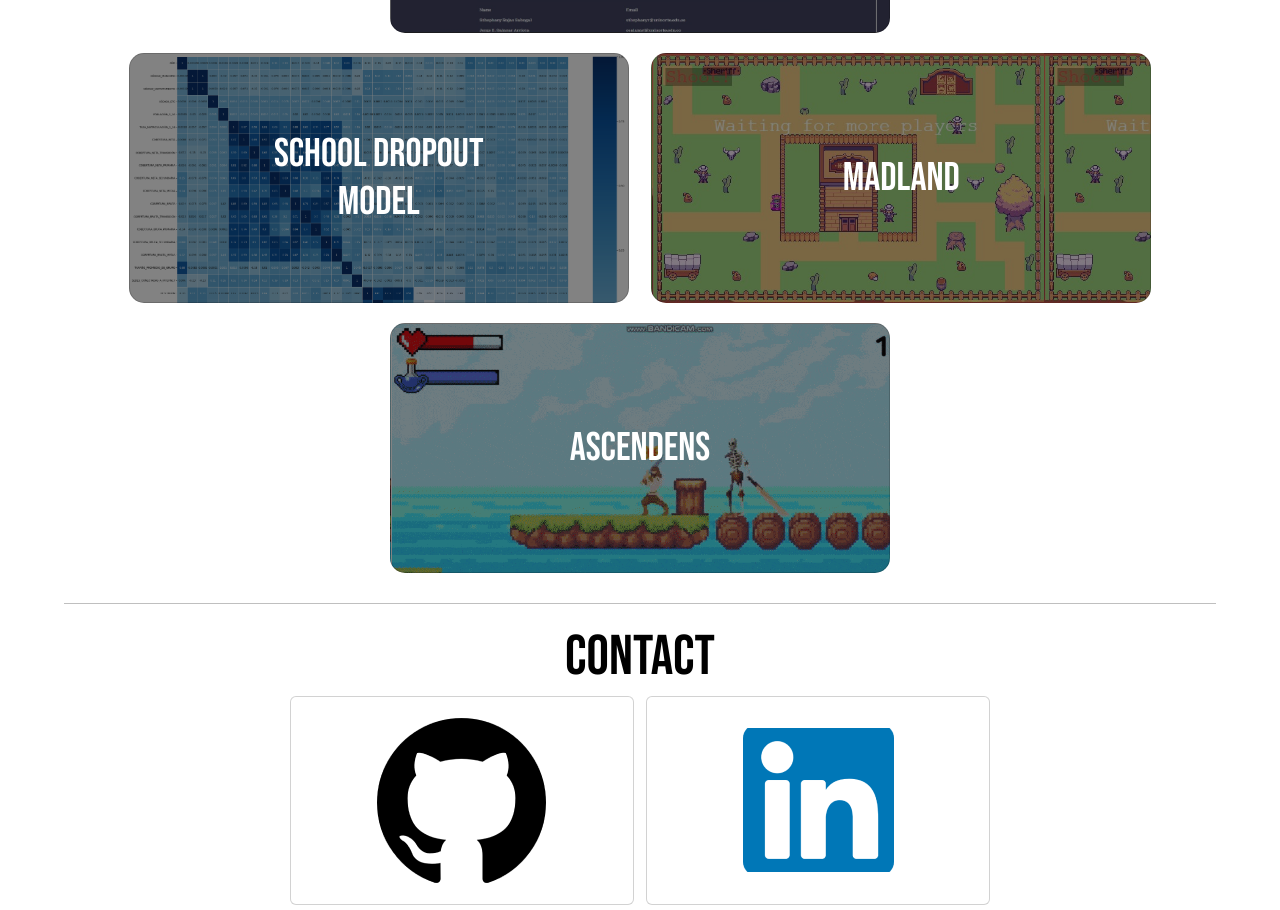
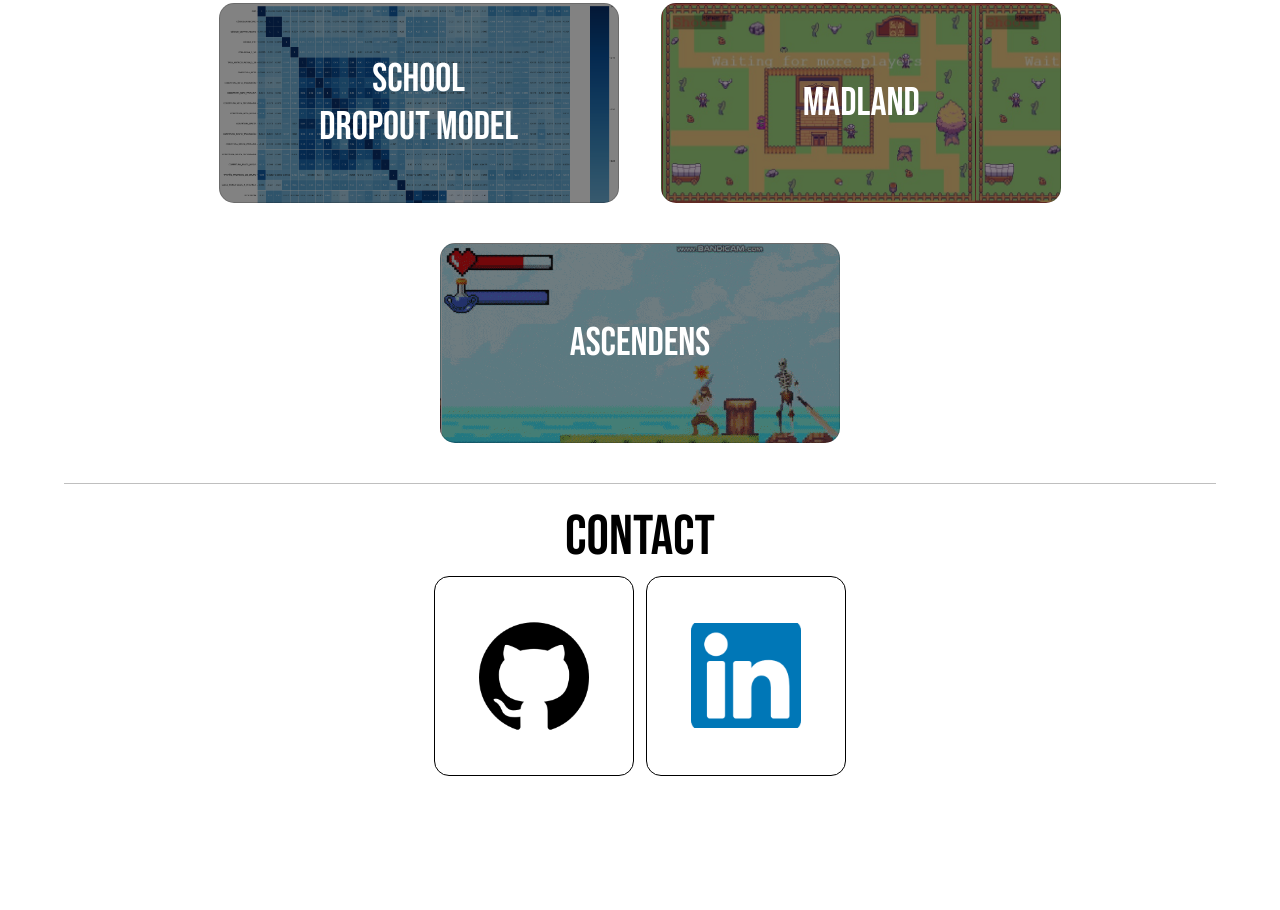
Before and after one commit to CamiloSinningUN/myPage, a plain HTML site: page index.html in a window 1280 px wide. Shown: the part 2615-3525 px from the top of the page. After the commit the page ends 3396 px from the top, so only its background shows below. Drawn offline with nearby package versions, Linux system fonts and the light colour scheme.

Commit message:
Image size chanegs

```diff
--- a/public/styles/style.css
+++ b/public/styles/style.css
@@ -49,12 +49,14 @@ hr {
 
 .contact .card {
   display: inline-block;
-  width: 344px;
-  height: 209px;
+  width: 200px;
+  height: 200px;
   text-align: center;
   vertical-align: middle;
   margin: 5px 5px;
   position: relative;
+  border-radius: 15px;
+  border: solid #000000 1px;
 }
 
 /* .contact .card .card-body{
@@ -63,7 +65,7 @@ hr {
 .contact .card .card-body img {
   max-height: 100%;
   max-width: 100%;
-  width: auto;
+  width: 110px;
   height: auto;
   position: absolute;
   top: 0;
@@ -82,11 +84,11 @@ hr {
   display: inline-block;
   max-width: 90vw;
   max-height: 45vw;
-  width: 500px;
-  height: 250px;
+  width: 400px;
+  height: 200px;
   text-align: center;
   vertical-align: middle;
-  margin: 10px ;
+  margin: 20px ;
   position: relative;
   border-radius: 15px;
   background-size: auto 100%;
```
